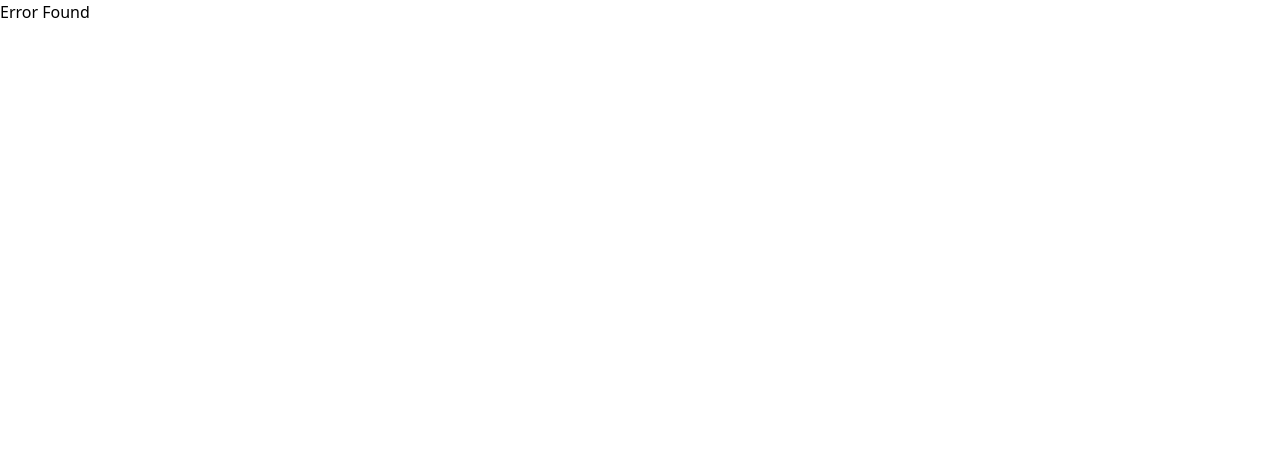
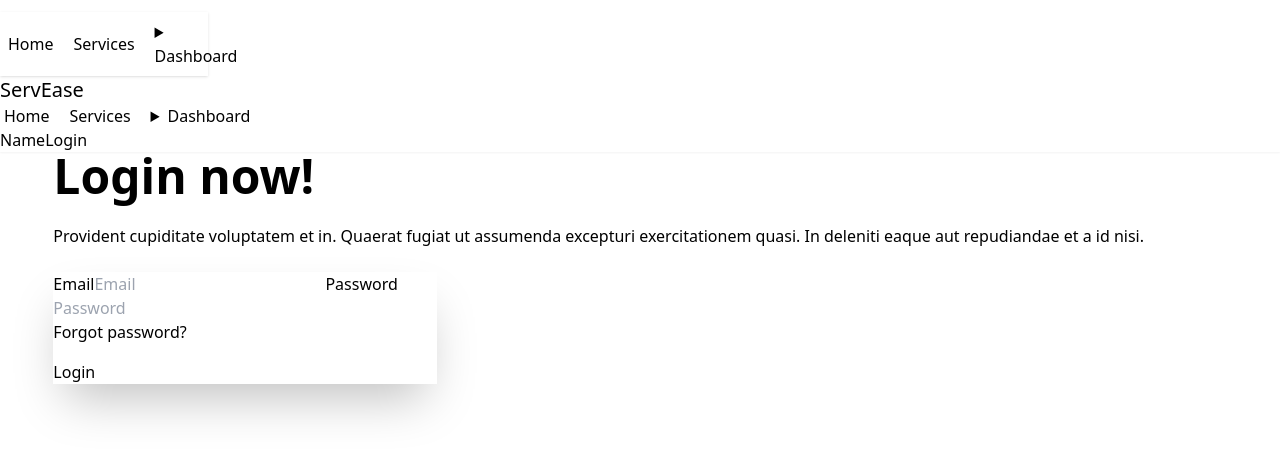
Before and after one commit to RuponGomeZ/assignment-11-ServEase-client, a React (Vite) app: page /register in a window 1280 px wide. Before the commit this address had no page. Shown: the top 456 px of the page. Built offline with nearby package versions, Linux system fonts and the light colour scheme.

Commit message:
register page added

```diff
--- a/src/pages/Login.jsx
+++ b/src/pages/Login.jsx
@@ -1,4 +1,5 @@
 import React from 'react';
+import { Link } from 'react-router-dom';
 
 const Login = () => {
     return (
@@ -14,14 +15,15 @@
                     </div>
                     <div className="card bg-base-100 w-full max-w-sm shrink-0 shadow-2xl">
                         <div className="card-body">
-                            <fieldset className="fieldset">
+                            <form className="fieldset">
                                 <label className="label">Email</label>
                                 <input type="email" className="input" placeholder="Email" />
                                 <label className="label">Password</label>
                                 <input type="password" className="input" placeholder="Password" />
                                 <div><a className="link link-hover">Forgot password?</a></div>
                                 <button className="btn btn-neutral mt-4">Login</button>
-                            </fieldset>
+                            </form>
+                            <p>Don't have an account? <Link to={'/register'}>Register</Link> Now</p>
                         </div>
                     </div>
                 </div>
--- /dev/null
+++ b/src/pages/Register.jsx
@@ -0,0 +1,31 @@
+import React from 'react';
+
+const Register = () => {
+    return (
+        <div className="hero bg-base-200 min-h-screen">
+            <div className="hero-content flex-col lg:flex-row-reverse">
+                <div className="text-center lg:text-left">
+                    <h1 className="text-5xl font-bold">Login now!</h1>
+                    <p className="py-6">
+                        Provident cupiditate voluptatem et in. Quaerat fugiat ut assumenda excepturi exercitationem
+                        quasi. In deleniti eaque aut repudiandae et a id nisi.
+                    </p>
+                </div>
+                <div className="card bg-base-100 w-full max-w-sm shrink-0 shadow-2xl">
+                    <div className="card-body">
+                        <fieldset className="fieldset">
+                            <label className="label">Email</label>
+                            <input type="email" className="input" placeholder="Email" />
+                            <label className="label">Password</label>
+                            <input type="password" className="input" placeholder="Password" />
+                            <div><a className="link link-hover">Forgot password?</a></div>
+                            <button className="btn btn-neutral mt-4">Login</button>
+                        </fieldset>
+                    </div>
+                </div>
+            </div>
+        </div>
+    );
+};
+
+export default Register;
--- a/src/routes/Routes.jsx
+++ b/src/routes/Routes.jsx
@@ -2,6 +2,7 @@
 import Main from '../layouts/Main';
 import Home from '../pages/Home';
 import Login from '../pages/Login';
+import Register from '../pages/Register';
 
 
 const router = createBrowserRouter([
@@ -17,6 +18,10 @@
             {
                 path: '/login',
                 element: <Login></Login>
+            },
+            {
+                path: '/register',
+                element: <Register></Register>
             }
         ]
     },
```
